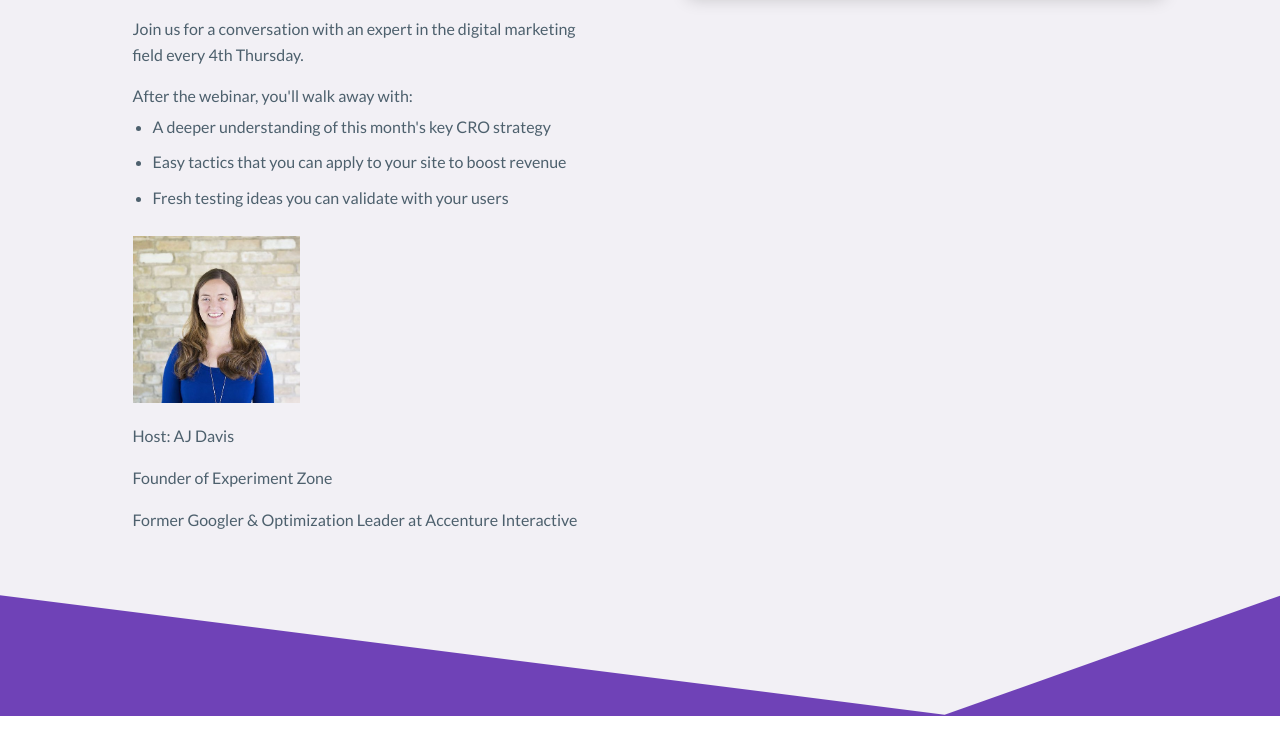
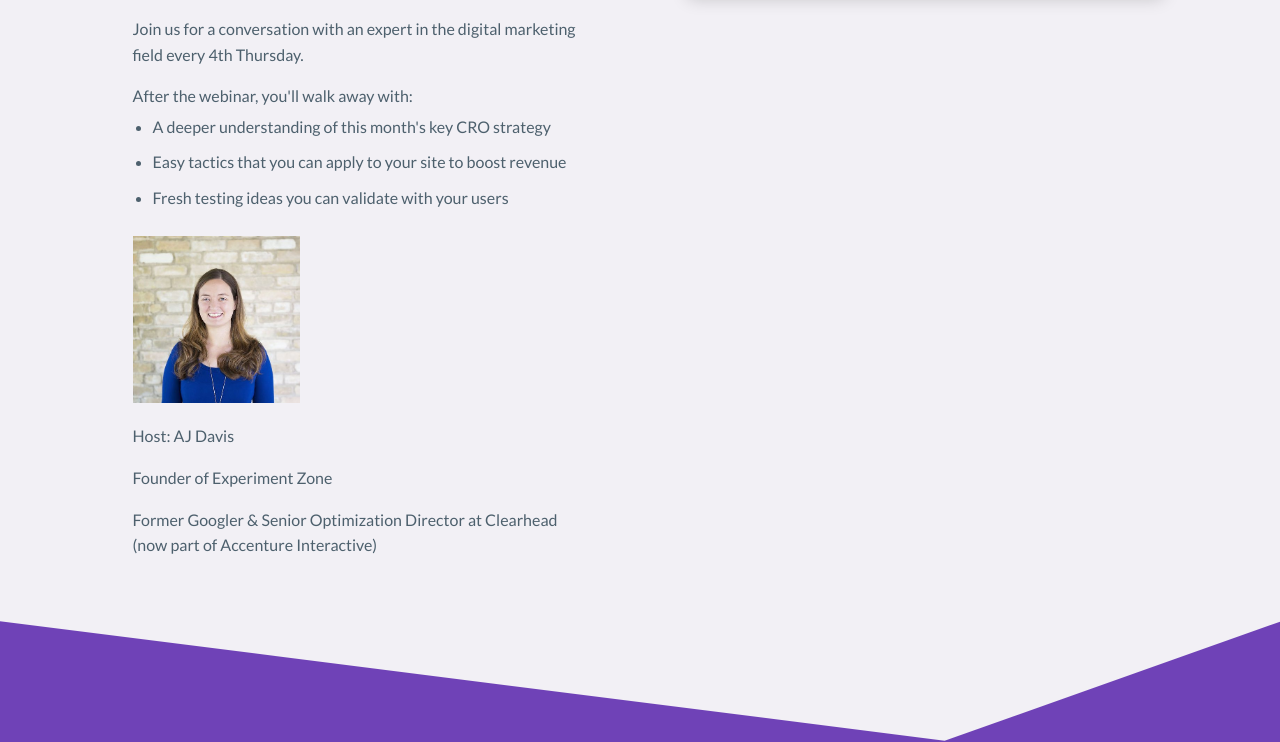
Before and after one commit to experimentzone-team/experiment-zone-site, a Jekyll site: the page built from pages/free-marketing-webinar.html, in a window 1280 px wide, cut to the strip 615-1357 px from the top of the page. Built offline with Jekyll 4.4.1, drawn with Linux system fonts in a browser that asks for light colours; some web fonts are replaced; before the commit the page ends 1331 px from its top, so only the background shows below that.

Commit message:
changed AJ's description

```diff
--- a/pages/free-marketing-webinar.html
+++ b/pages/free-marketing-webinar.html
@@ -52,7 +52,7 @@ diagonalfill=page.heroDiagonalFill %}
         </div>
         <p>Host: AJ Davis</p>
         <p>Founder of Experiment Zone</p>
-        <p>Former Googler & Optimization Leader at Accenture Interactive</p>
+        <p>Former Googler & Senior Optimization Director at Clearhead (now part of Accenture Interactive)</p>
 
       </div>
       <div
```
